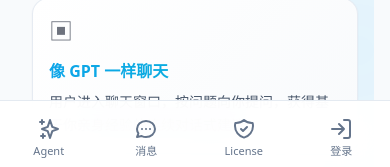
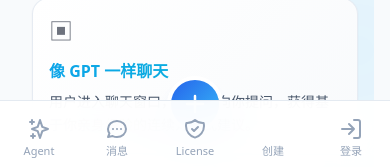
Before and after one commit to DVDguzhou/bright-agent, a Next.js app: page / in a window 390 px wide. Shown: the part 677-844 px from the top of the page. Built offline with nearby package versions, Linux system fonts and the light colour scheme; no server answers.

Commit message:
bottom bar

```diff
--- a/src/app/life-agents/[id]/page.tsx
+++ b/src/app/life-agents/[id]/page.tsx
@@ -408,8 +408,8 @@
       </div>
 
       {/* ===== 底部固定操作栏 ===== */}
-      <div className="fixed inset-x-0 bottom-0 z-40 border-t border-slate-100 bg-white/95 backdrop-blur-md">
-        <div className="mx-auto flex max-w-2xl items-center gap-3 px-4 py-3 sm:px-6">
+      <div className="fixed inset-x-0 bottom-0 z-50 border-t border-slate-100 bg-white/95 backdrop-blur-md">
+        <div className="mx-auto flex max-w-2xl items-center gap-3 px-4 pb-[max(0.75rem,env(safe-area-inset-bottom))] pt-3 sm:px-6">
           <div className="min-w-0 flex-1">
             <p className="text-lg font-bold text-blue-600">
               ¥{(profile.pricePerQuestion / 100).toFixed(2)}
--- a/src/components/Nav.tsx
+++ b/src/components/Nav.tsx
@@ -237,8 +237,22 @@
         </div>
       </motion.nav>
 
-      {/* 手机+平板：底部导航栏；电脑端不显示 */}
-      <div className="fixed bottom-0 left-0 right-0 z-50 flex lg:hidden items-center justify-around border-t border-slate-200/90 bg-white supports-[backdrop-filter]:bg-white/95 supports-[backdrop-filter]:backdrop-blur-xl pb-[env(safe-area-inset-bottom)] pt-2">
+      {/* 手机+平板：底部导航栏；Agent 详情/聊天页有专用操作栏时隐藏 */}
+      <div className={`fixed bottom-0 left-0 right-0 z-50 lg:hidden${/^\/life-agents\/[^/]+/.test(pathname) ? " hidden" : ""}`}>
+        {/* 中间凸起的创建按钮 */}
+        <div className="pointer-events-none absolute inset-x-0 -top-5 flex justify-center">
+          <Link
+            href="/life-agents/create"
+            className="pointer-events-auto flex h-12 w-12 items-center justify-center rounded-full bg-gradient-to-br from-blue-600 to-sky-400 shadow-lg shadow-blue-500/30 ring-4 ring-white transition-transform active:scale-95"
+            aria-label="创建 Agent"
+          >
+            <svg className="h-6 w-6 text-white" fill="none" stroke="currentColor" strokeWidth={2.5} viewBox="0 0 24 24">
+              <path strokeLinecap="round" strokeLinejoin="round" d="M12 4v16m8-8H4" />
+            </svg>
+          </Link>
+        </div>
+
+        <div className="flex items-center justify-around border-t border-slate-200/90 bg-white supports-[backdrop-filter]:bg-white/95 supports-[backdrop-filter]:backdrop-blur-xl pb-[env(safe-area-inset-bottom)] pt-2">
           {navLinks.map((link) => {
             const Icon = link.Icon;
             const active = pathname === link.href;
@@ -247,8 +261,8 @@
               <Link
                 key={link.href}
                 href={link.href}
-              className={`relative flex flex-col items-center gap-0.5 px-4 py-2 min-w-0 flex-1 transition-colors ${
-                active ? "text-sky-600" : "text-slate-500"
+                className={`relative flex flex-col items-center gap-0.5 px-3 py-2 min-w-0 flex-1 transition-colors ${
+                  active ? "text-blue-600" : "text-slate-400"
                 }`}
               >
                 <span className="relative inline-flex">
@@ -261,11 +275,18 @@
               </Link>
             );
           })}
+
+          {/* 中间占位，给凸起按钮留空间 */}
+          <div className="flex flex-col items-center gap-0.5 px-3 py-2 min-w-0 flex-1">
+            <div className="h-6 w-6" />
+            <span className="text-[11px] font-medium text-slate-400">创建</span>
+          </div>
+
           {user ? (
             <Link
               href="/dashboard"
-            className={`flex flex-col items-center gap-0.5 px-4 py-2 min-w-0 flex-1 transition-colors ${
-              pathname === "/dashboard" ? "text-sky-600" : "text-slate-500"
+              className={`flex flex-col items-center gap-0.5 px-3 py-2 min-w-0 flex-1 transition-colors ${
+                pathname === "/dashboard" ? "text-blue-600" : "text-slate-400"
               }`}
             >
               <IconDashboard className={`h-6 w-6 shrink-0 ${pathname === "/dashboard" ? "stroke-[2.5]" : ""}`} />
@@ -274,8 +295,8 @@
           ) : (
             <Link
               href="/login"
-            className={`flex flex-col items-center gap-0.5 px-4 py-2 min-w-0 flex-1 transition-colors ${
-              pathname === "/login" ? "text-sky-600" : "text-slate-500"
+              className={`flex flex-col items-center gap-0.5 px-3 py-2 min-w-0 flex-1 transition-colors ${
+                pathname === "/login" ? "text-blue-600" : "text-slate-400"
               }`}
             >
               <IconLogin className={`h-6 w-6 shrink-0 ${pathname === "/login" ? "stroke-[2.5]" : ""}`} />
@@ -283,6 +304,7 @@
             </Link>
           )}
         </div>
+      </div>
     </>
   );
 }
```
Lines whose indentation alone changed are shown as unchanged.
